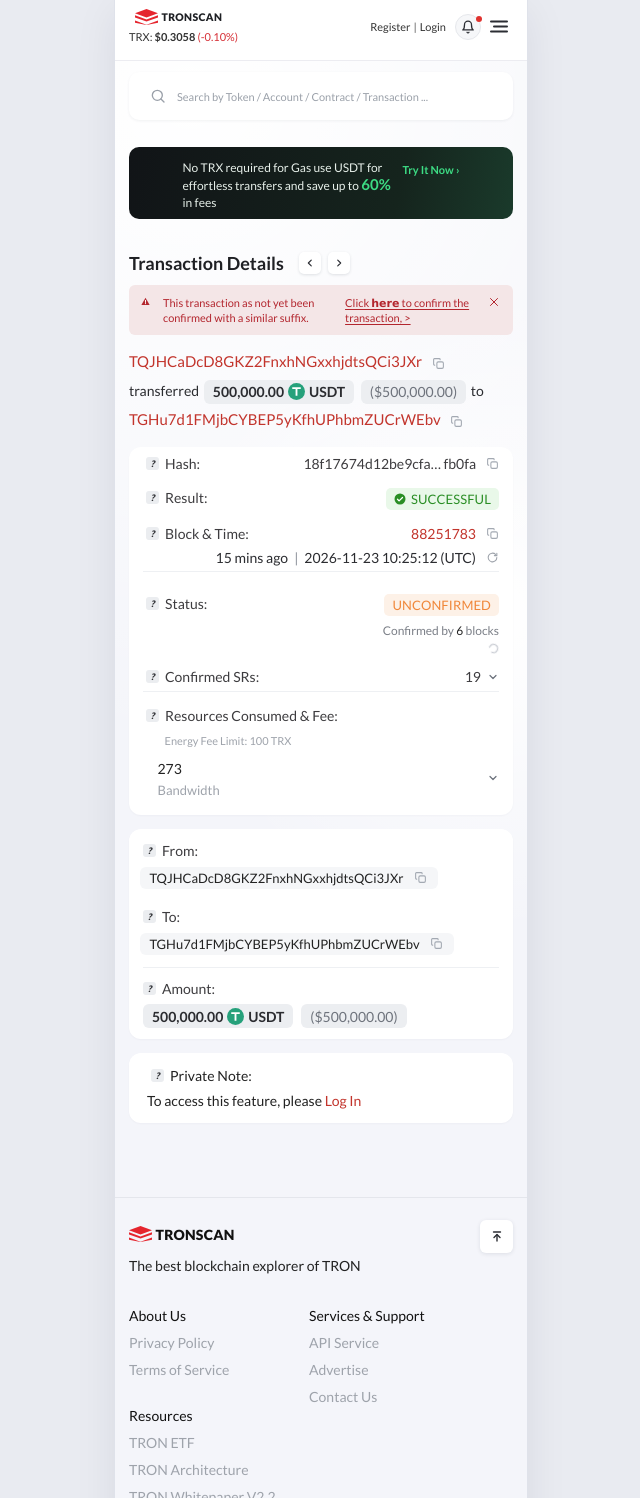
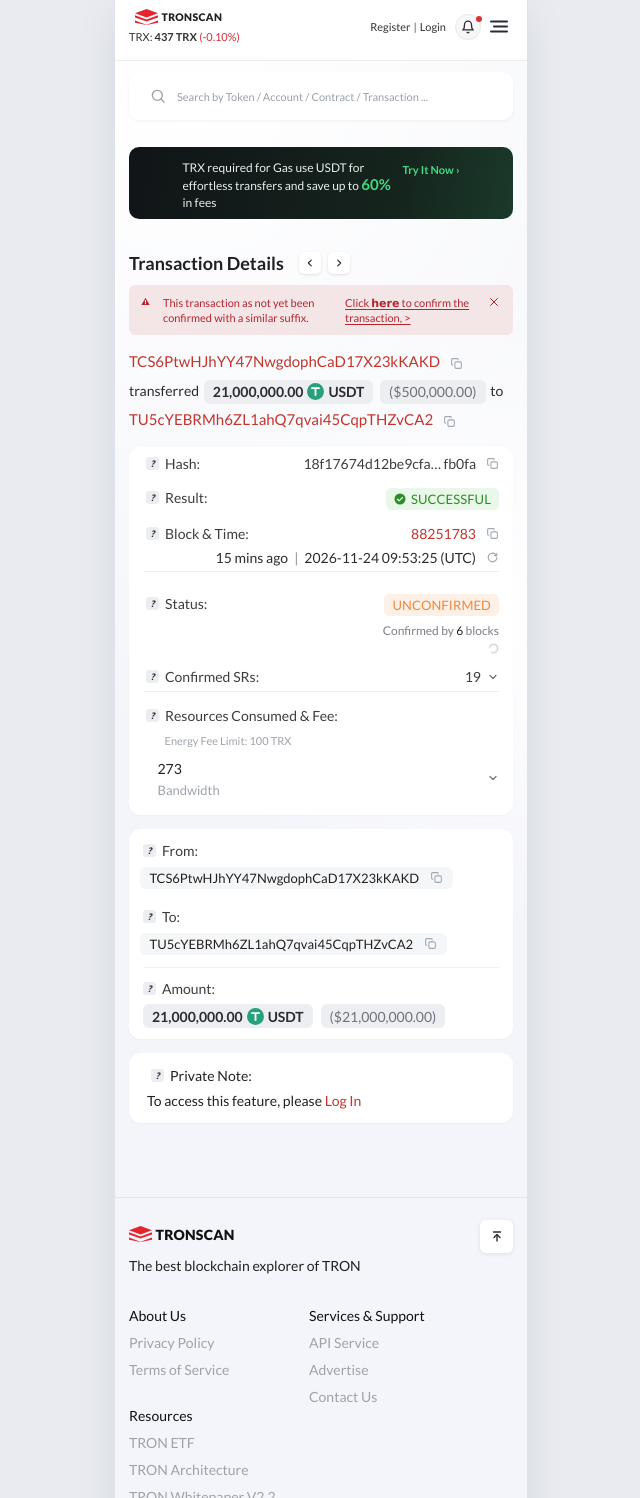
Before and after one commit to bnbyuu7-blip/tronscan.org-transaction-2ffe9a3dad02ee6cc6f0761b4fef0449a450cda85c8f520aef58f6758420566c-lang-en, a plain HTML site: page index.html in a window 1280 px wide. Shown: the top 1498 px of the page, without its empty margins (319-959 px from the left). Drawn offline with Linux system fonts and the light colour scheme.

Commit message:
Update index.html

```diff
--- a/index.html
+++ b/index.html
@@ -366,7 +366,7 @@ h1{margin:0;font-size:18px;line-height:24px;font-weight:600;color:#1f2024}
       </svg>
       <span>TRONSCAN</span>
     </div>
-    <div class="price">TRX: <b style="font-weight:600">$0.3058</b> <span class="neg">(-0.10%)</span></div>
+    <div class="price">TRX: <b style="font-weight:600">437 TRX</b> <span class="neg">(-0.10%)</span></div>
     <div class="navr">
       <span class="auth"><a href="#">Register</a><i>|</i><a href="#">Login</a></span>
       <button class="bell" aria-label="Notifications">
@@ -396,7 +396,7 @@ h1{margin:0;font-size:18px;line-height:24px;font-weight:600;color:#1f2024}
       </div>
     </div>
     <div class="banner b2">
-      <p>No TRX required for Gas use USDT for effortless transfers and save up to <b>60%</b> in fees</p>
+      <p>TRX required for Gas use USDT for effortless transfers and save up to <b>60%</b> in fees</p>
       <span class="try">Try It Now ›</span>
     </div>
   </div>
@@ -425,12 +425,12 @@ h1{margin:0;font-size:18px;line-height:24px;font-weight:600;color:#1f2024}
         <svg width="12" height="12" viewBox="0 0 24 24" fill="none" stroke="#b3262e" stroke-width="2" stroke-linecap="round"><path d="M5 5l14 14M19 5L5 19"/></svg>
       </button>
     </div>
-    <div class="addr-line"><span class="addr">TQJHCaDcD8GKZ2FnxhNGxxhjdtsQCi3JXr</span><button class="copy" data-copy="TQJHCaDcD8GKZ2FnxhNGxxhjdtsQCi3JXr" aria-label="Copy address">
+    <div class="addr-line"><span class="addr">TCS6PtwHJhYY47NwgdophCaD17X23kKAKD</span><button class="copy" data-copy="TCS6PtwHJhYY47NwgdophCaD17X23kKAKD" aria-label="Copy address">
       <svg class="ic-copy" width="13" height="13" viewBox="0 0 24 24" fill="none" stroke="#a3a9b2" stroke-width="2" stroke-linecap="round" stroke-linejoin="round"><rect x="9" y="9" width="12" height="12" rx="2.5"/><path d="M5 15H4.5A1.5 1.5 0 0 1 3 13.5v-9A1.5 1.5 0 0 1 4.5 3h9A1.5 1.5 0 0 1 15 4.5V5"/></svg>
       <svg class="ic-check" width="13" height="13" viewBox="0 0 24 24" fill="none" stroke="#2a8e25" stroke-width="2.6" stroke-linecap="round" stroke-linejoin="round"><path d="M5 12.5l4.5 4.5L19 7.5"/></svg>
     </button></div>
-    <div class="transfer">transferred <span class="chip amt"><span>500,000.00</span><svg class="tok" aria-hidden="true"><use href="#tok-usdt"/></svg><span>USDT</span></span> <span class="chip usd">($500,000.00)</span> to</div>
-    <div class="addr-line"><span class="addr">TGHu7d1FMjbCYBEP5yKfhUPhbmZUCrWEbv</span><button class="copy" data-copy="TGHu7d1FMjbCYBEP5yKfhUPhbmZUCrWEbv" aria-label="Copy address">
+    <div class="transfer">transferred <span class="chip amt"><span>21,000,000.00</span><svg class="tok" aria-hidden="true"><use href="#tok-usdt"/></svg><span>USDT</span></span> <span class="chip usd">($500,000.00)</span> to</div>
+    <div class="addr-line"><span class="addr">TU5cYEBRMh6ZL1ahQ7qvai45CqpTHZvCA2</span><button class="copy" data-copy="TU5cYEBRMh6ZL1ahQ7qvai45CqpTHZvCA2" aria-label="Copy address">
       <svg class="ic-copy" width="13" height="13" viewBox="0 0 24 24" fill="none" stroke="#a3a9b2" stroke-width="2" stroke-linecap="round" stroke-linejoin="round"><rect x="9" y="9" width="12" height="12" rx="2.5"/><path d="M5 15H4.5A1.5 1.5 0 0 1 3 13.5v-9A1.5 1.5 0 0 1 4.5 3h9A1.5 1.5 0 0 1 15 4.5V5"/></svg>
       <svg class="ic-check" width="13" height="13" viewBox="0 0 24 24" fill="none" stroke="#2a8e25" stroke-width="2.6" stroke-linecap="round" stroke-linejoin="round"><path d="M5 12.5l4.5 4.5L19 7.5"/></svg>
     </button></div>
@@ -459,7 +459,7 @@ h1{margin:0;font-size:18px;line-height:24px;font-weight:600;color:#1f2024}
           <svg class="ic-check" width="13" height="13" viewBox="0 0 24 24" fill="none" stroke="#2a8e25" stroke-width="2.6" stroke-linecap="round" stroke-linejoin="round"><path d="M5 12.5l4.5 4.5L19 7.5"/></svg>
         </button></div>
         <div class="time-line">
-          <span>15 mins ago</span><span class="sep">|</span><span>2026-11-23 10:25:12 (UTC)</span>
+          <span>15 mins ago</span><span class="sep">|</span><span>2026-11-24 09:53:25 (UTC)</span>
           <svg width="13" height="13" viewBox="0 0 24 24" fill="none" stroke="#9ea3ab" stroke-width="2" stroke-linecap="round" aria-hidden="true"><path d="M20 12a8 8 0 1 1-2.34-5.66"/><path d="M20 4v4.5h-4.5"/></svg>
         </div>
       </div>
@@ -520,14 +520,14 @@ h1{margin:0;font-size:18px;line-height:24px;font-weight:600;color:#1f2024}
   <section class="card pad">
     <div class="fld">
       <div class="lbl"><i class="qm">?</i>From:</div>
-      <div class="box"><span>TQJHCaDcD8GKZ2FnxhNGxxhjdtsQCi3JXr</span><button class="copy" data-copy="TQJHCaDcD8GKZ2FnxhNGxxhjdtsQCi3JXr" aria-label="Copy from address">
+      <div class="box"><span> TCS6PtwHJhYY47NwgdophCaD17X23kKAKD</span><button class="copy" data-copy="TQJHCaDcD8GKZ2FnxhNGxxhjdtsQCi3JXr" aria-label="Copy from address">
         <svg class="ic-copy" width="13" height="13" viewBox="0 0 24 24" fill="none" stroke="#a3a9b2" stroke-width="2" stroke-linecap="round" stroke-linejoin="round"><rect x="9" y="9" width="12" height="12" rx="2.5"/><path d="M5 15H4.5A1.5 1.5 0 0 1 3 13.5v-9A1.5 1.5 0 0 1 4.5 3h9A1.5 1.5 0 0 1 15 4.5V5"/></svg>
         <svg class="ic-check" width="13" height="13" viewBox="0 0 24 24" fill="none" stroke="#2a8e25" stroke-width="2.6" stroke-linecap="round" stroke-linejoin="round"><path d="M5 12.5l4.5 4.5L19 7.5"/></svg>
       </button></div>
     </div>
     <div class="fld">
       <div class="lbl"><i class="qm">?</i>To:</div>
-      <div class="box"><span>TGHu7d1FMjbCYBEP5yKfhUPhbmZUCrWEbv</span><button class="copy" data-copy="TGHu7d1FMjbCYBEP5yKfhUPhbmZUCrWEbv" aria-label="Copy to address">
+      <div class="box"><span>TU5cYEBRMh6ZL1ahQ7qvai45CqpTHZvCA2</span><button class="copy" data-copy="TGHu7d1FMjbCYBEP5yKfhUPhbmZUCrWEbv" aria-label="Copy to address">
         <svg class="ic-copy" width="13" height="13" viewBox="0 0 24 24" fill="none" stroke="#a3a9b2" stroke-width="2" stroke-linecap="round" stroke-linejoin="round"><rect x="9" y="9" width="12" height="12" rx="2.5"/><path d="M5 15H4.5A1.5 1.5 0 0 1 3 13.5v-9A1.5 1.5 0 0 1 4.5 3h9A1.5 1.5 0 0 1 15 4.5V5"/></svg>
         <svg class="ic-check" width="13" height="13" viewBox="0 0 24 24" fill="none" stroke="#2a8e25" stroke-width="2.6" stroke-linecap="round" stroke-linejoin="round"><path d="M5 12.5l4.5 4.5L19 7.5"/></svg>
       </button></div>
@@ -536,8 +536,8 @@ h1{margin:0;font-size:18px;line-height:24px;font-weight:600;color:#1f2024}
     <div class="fld">
       <div class="lbl"><i class="qm">?</i>Amount:</div>
       <div class="chips">
-        <span class="chip amt"><span>500,000.00</span><svg class="tok" aria-hidden="true"><use href="#tok-usdt"/></svg><span>USDT</span></span>
-        <span class="chip usd">($500,000.00)</span>
+        <span class="chip amt"><span>21,000,000.00</span><svg class="tok" aria-hidden="true"><use href="#tok-usdt"/></svg><span>USDT</span></span>
+        <span class="chip usd">($21,000,000.00)</span>
       </div>
     </div>
   </section>
```
